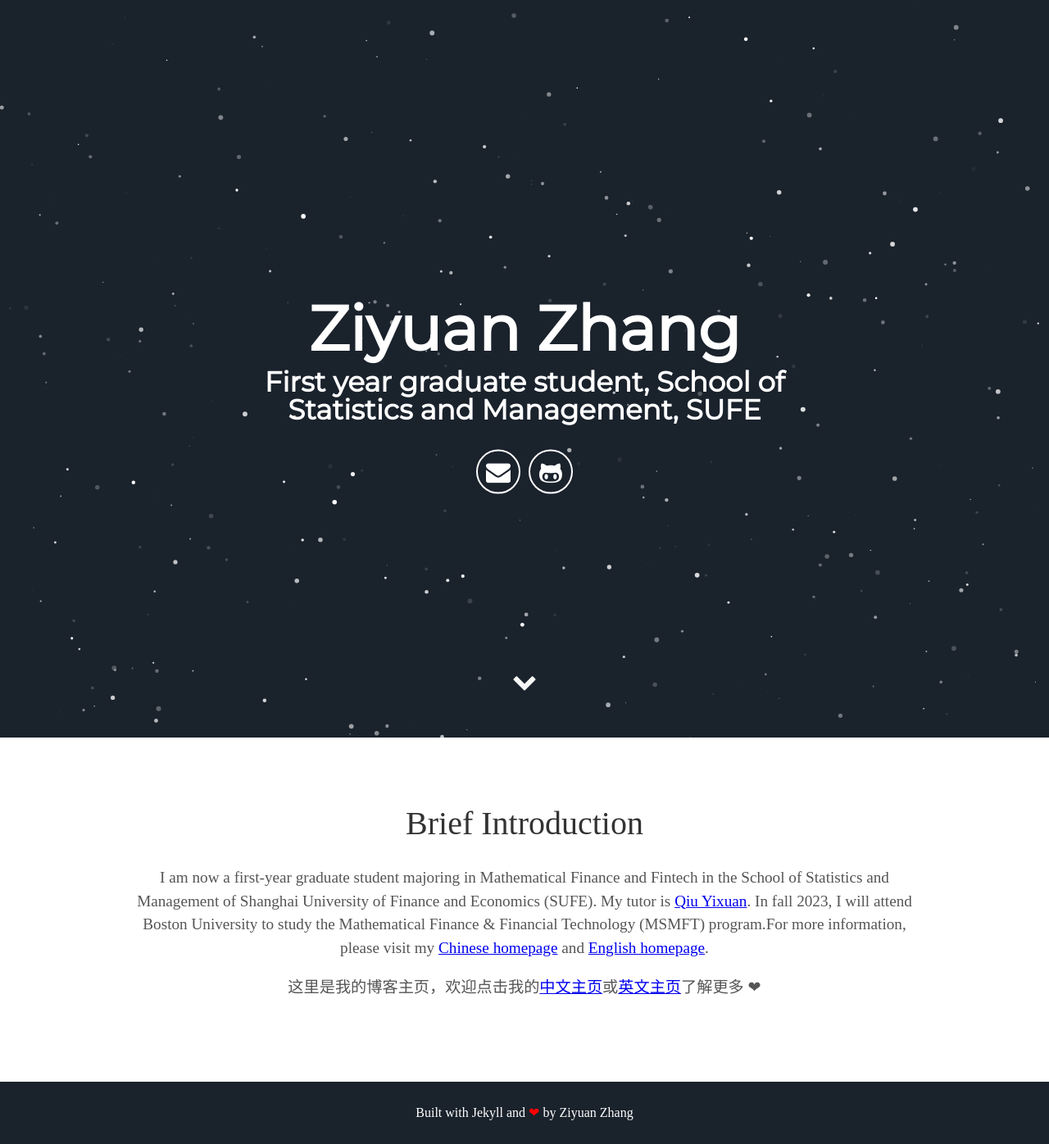
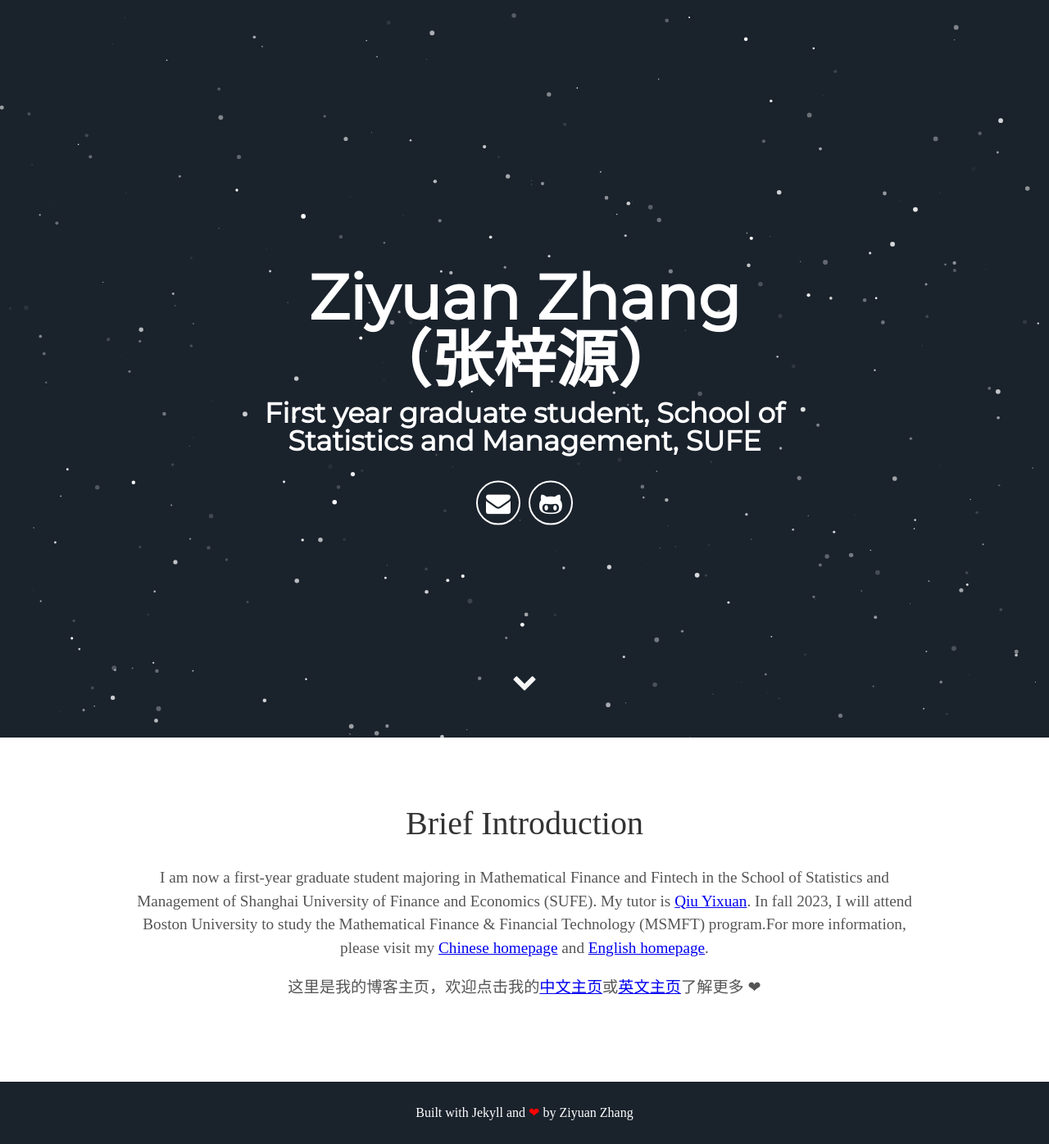
Before and after one commit to bobothebest/bobothebest.github.io, a Jekyll site: the page built from index.html, in a window 1280 px wide. Shown: the whole page at 82% size. Built offline with Jekyll 4.4.1, drawn with Linux system fonts in a browser that asks for light colours; some web fonts are replaced.

Commit message:
Update _config.yml

```diff
--- a/_config.yml
+++ b/_config.yml
@@ -5,7 +5,7 @@ description: Ziyuan Zhang's homepage
 # url: "https://bobothebest.blog" # the base hostname & protocol for your site e.g. http://willianjusten.com.br
 
 # User settings
-username: Ziyuan Zhang
+username: Ziyuan Zhang（张梓源）
 user_description: I am now a first-year graduate student majoring in Mathematical Finance and Fintech in the School of Statistics and Management of Shanghai University of Finance and Economics (SUFE). My tutor is Qiu Yixuan. In fall 2023, I will attend Boston University to study the Mathematical Finance & Financial Technology (MSMFT) program.
 user_title: First year graduate student, School of Statistics and Management, SUFE
 email: xiguifei@bu.edu
```
